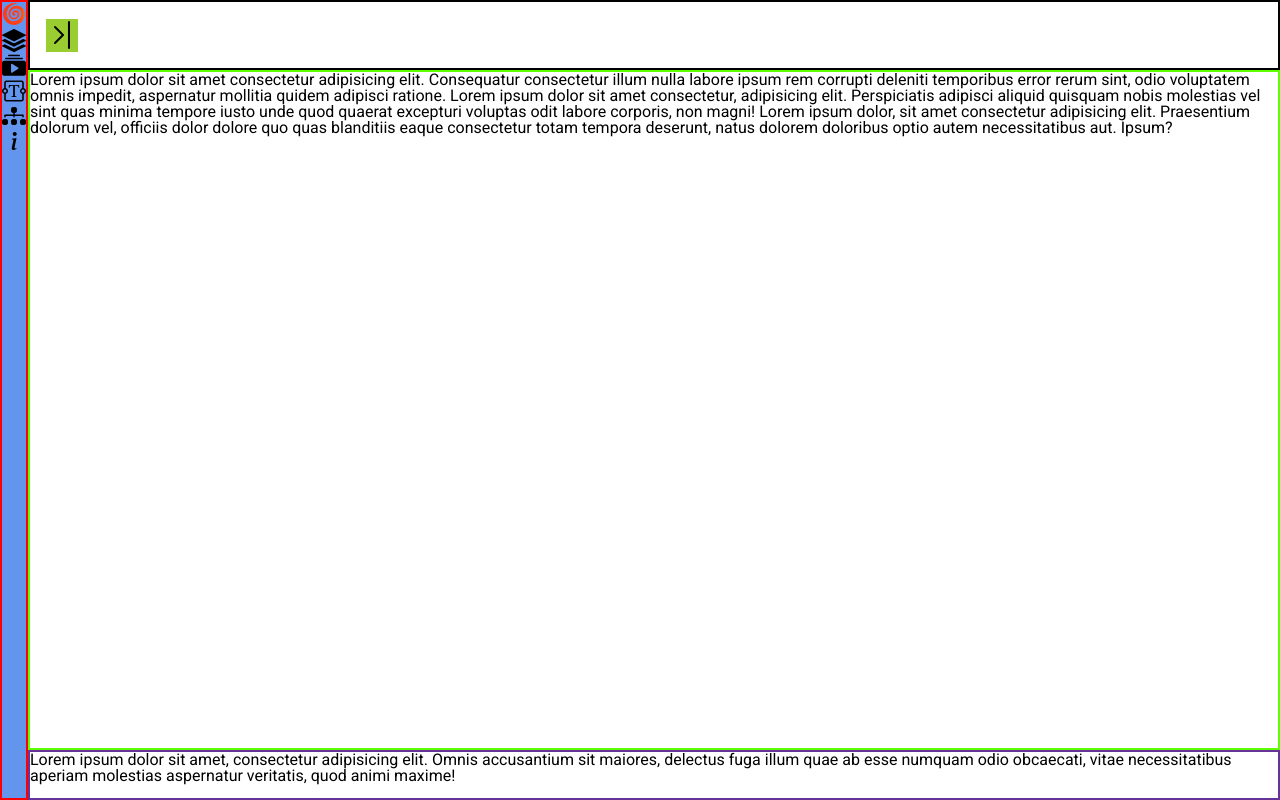
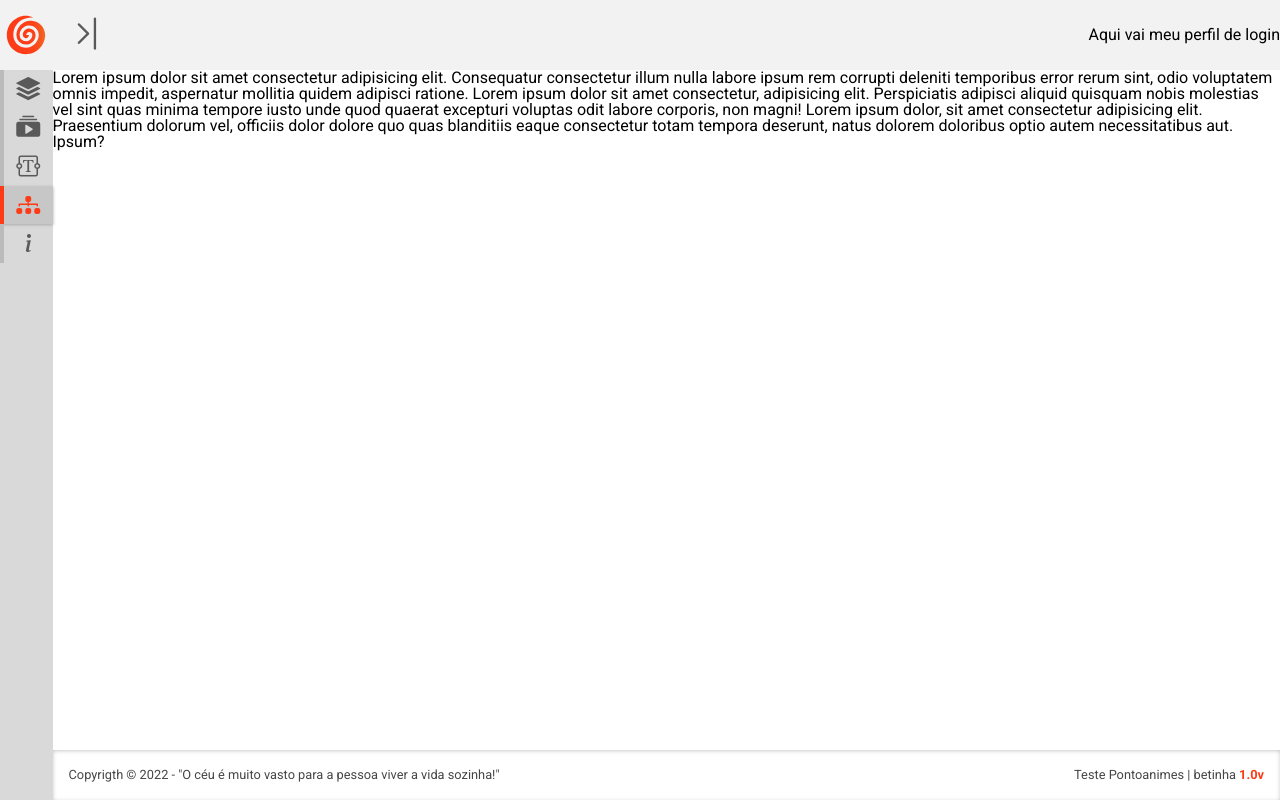
Before and after one commit to anthonibs/ponto-anime, a website: page assets/pages/dashboard-admin/index.html in a window 1280 px wide. Both pictures are taken after a click on the element 195 px from the left and 35 px from the top of the page. Drawn offline with nearby package versions, Linux system fonts and the light colour scheme.

Commit message:
finalizando primeira parte do painel do admin

```diff
--- a/assets/css/dashboard/dashboard.css
+++ b/assets/css/dashboard/dashboard.css
@@ -13,11 +13,12 @@
     grid-template-rows: 70px 1fr 50px;
 }
 
-.dashboard__header{
+.dashboard__header {
     display: flex;
     align-items: center;
-    border: 2px solid black;
+    justify-content: space-between;
     grid-column: span 3;
+    background-color: #f2f2f2;
 }
 
 .dashboard__aside {
@@ -25,35 +26,156 @@
     height: 100vh;
     grid-column: 1;
     grid-row: 1/4;
-    border: 2px solid red;
-    background-color: cornflowerblue;
+    background-color: #D9D9D9;
 }
 
 .dashboard__main {
     grid-column: span 3;
-    border: 2px solid rgb(94, 255, 0);
 }
 
 .dashboard__footer {
     grid-column: span 3;
-    border: 2px solid rebeccapurple;
 }
 
 /* separar por arquivo */
-.menu-icone {
+.btn__menu-aside {
     display: flex;
     justify-content: center;
     align-items: center;
-    background-color: yellowgreen;
     cursor: pointer;
     margin-left: 1rem;
-    font-size: 2rem;
+    font-size: 2.3rem;
+    color: #595959;
 }
 
-.aside__menu-admin--hide {
-    display: none;
+.btn__menu-aside:hover {
+    color: var(--dark-orange);
 }
 
 .dashboard__menu .bi {
     font-size: 1.5rem;
 }
+
+.dashboard__logo {
+    display: flex;
+    align-items: center;
+    height: 70px;
+    background-color: #f2f2f2;
+}
+
+.dashboard__logo-img {
+    display: block;
+    height: 75%;
+    margin: 0 auto;
+    padding: .325rem;
+}
+
+.dashboard__research {
+    display: flex;
+    align-items: center;
+    padding: .325rem;
+    background-color: #c7c7c7;
+}
+
+.dashboard__research .bi-search {
+    font-size: .9rem;
+    padding: .225rem;
+    color: #595959;
+    cursor: pointer;
+}
+
+.dashboard__research .bi-search:hover {
+    color: var(--dark-orange);
+}
+
+.dashboard__search {
+    padding: .125rem;
+    outline: none;
+    border: 1px solid #acacac;
+    border-radius: .125rem;
+    color: #595959;
+}
+
+
+
+.dashboard__items {
+    border-left: 4px solid #bbbbbb;
+}
+
+.dashboard__items:active,
+.dashboard__items.active {
+    border-left: 4px solid var(--dark-orange);
+    background-color: #c7c7c7;
+    box-shadow: 0 1px 3px 0px #aaaaaa;
+    transition: all .15s ease-in-out;
+}
+
+.dashboard__items:active>.dashboard__link,
+.dashboard__items.active>.dashboard__link {
+    color: var(--dark-orange);
+    transition: all .15s ease-in-out;
+}
+
+.dashboard__link {
+    display: flex;
+    align-items: center;
+    justify-content: stretch;
+    padding: .425rem;
+    color: #595959;
+    transition: all .15s ease-in-out;
+}
+
+.dashboard__items:hover:not(.active),
+.dashboard__link:hover {
+    color: #979797;
+    background-color: #d4d4d4;
+    border-left: 4px solid #a3a3a3;
+    transition: all .15s ease-in-out;
+    box-shadow: 0 1px 3px 0px #aaaaaa9c;
+}
+
+.dashboard__link:hover {
+    border-left: 0px solid #ff000000;
+}
+
+.dashboard__items:active:not(.active) {
+    border-left: 4px solid var(--dark-orange);
+}
+
+
+.aside__menu-admin {
+    margin-left: .5rem;
+}
+
+.dashboard__footer-container {
+    display: flex;
+    justify-content: space-between;
+    align-items: center;
+    padding: 0 1rem;
+    font-size: .8rem;
+    color: #464646;
+    width: 100%;
+    height: 100%;
+    -webkit-box-shadow: inset 0px 1px 5px -1px rgba(0, 0, 0, .3);
+    box-shadow: inset 0px 1px 5px -1px rgba(0, 0, 0, .3);
+}
+
+.dashboard__version {
+    color: var(--dark-orange);
+    font-weight: bold;
+}
+
+.dashboard__version:hover {
+    color: #858585;
+    cursor: pointer;
+}
+
+
+/* COMPONENTES MODIFICADORES */
+.justify__center {
+    justify-content: center;
+}
+
+.disabled-display {
+    display: none;
+}
--- a/assets/js/aside-bars.js
+++ b/assets/js/aside-bars.js
@@ -1,19 +1,37 @@
-const btnAbrir = document.querySelector('.menu-icone')
+const btnOpenSide = document.querySelector('.btn__menu-aside')
 const menu = document.querySelectorAll('.aside__menu-admin')
-const menuBi = document.querySelector('.menu-icone .bi')
+const changeIcon = document.querySelector('.btn__menu-aside .bi')
+const changeLogo = document.querySelector('.dashboard__logo-img')
+const dashboardSearch = document.querySelector('.dashboard__research')
+const dashboardLink = document.querySelectorAll('.dashboard__link')
 
+for (let i = 0; i < menu.length; i++) {
+    btnOpenSide.addEventListener('click', function () {
+        menu[i].classList.toggle('disabled-display')
 
-for (let i = 0; menu.length > i; i++) {
-    btnAbrir.addEventListener('click', function () {
-        menu[i].classList.toggle('aside__menu-admin--hide')
+        function changeAttrClass(first, second) {
+            changeIcon.getAttribute('class', first )
+            changeIcon.setAttribute('class', second)
+        }
 
-        if (menuBi.getAttribute('class') == 'bi bi-chevron-bar-left') {
-            menuBi.getAttribute('class', 'bi bi-chevron-bar-left')
-            menuBi.setAttribute('class', 'bi bi-chevron-bar-right')
+        function changeAttrSrc(first, second) {
+            changeLogo.getAttribute('src', first )
+            changeLogo.setAttribute('src', second)
+        }
 
-        } else if (menuBi.getAttribute('class') == 'bi bi-chevron-bar-right') {
-            menuBi.getAttribute('class', 'bi bi-chevron-bar-right')
-            menuBi.setAttribute('class', 'bi bi-chevron-bar-left')
+        if (changeIcon.getAttribute('class') == 'bi bi-chevron-bar-left') {
+            changeAttrClass('bi bi-chevron-bar-left', 'bi bi-chevron-bar-right')
+            changeAttrSrc('/assets/images/logo-ponto-animes-admin-01.svg', '/assets/images/logo-ponto-animes-admin-02.svg')
+
+            dashboardSearch.classList.add('disabled-display')
+            dashboardLink[i].classList.toggle('justify__center')
+
+        } else if (changeIcon.getAttribute('class') == 'bi bi-chevron-bar-right') {
+            changeAttrClass('bi bi-chevron-bar-right', 'bi bi-chevron-bar-left')
+            changeAttrSrc('/assets/images/logo-ponto-animes-admin-02.svg', '/assets/images/logo-ponto-animes-admin-01.svg')
+
+            dashboardSearch.classList.remove('disabled-display')
+            dashboardLink[i].classList.toggle('justify__center')
         }
 
     })
--- a/assets/pages/dashboard-admin/index.html
+++ b/assets/pages/dashboard-admin/index.html
@@ -26,71 +26,65 @@
 
 <body class="dashboard__grid">
     <header class="dashboard__header">
-        <div class="menu-icone">
-            <!-- <i class="bi bi-list"></i> -->
-            <!-- <i class="bi bi-grid-3x3-gap-fill"></i> -->
-            <!-- <i class="bi bi-grid-3x3-gap"></i> -->
-            <!-- <i class="bi bi-grid"></i> -->
+        <div class="btn__menu-aside">
             <i class="bi bi-chevron-bar-left"></i>
-            <!-- <i class="bi bi-chevron-bar-right"></i> -->
-            <!-- <i class="bi bi-three-dots-vertical"></i> -->
-            <!-- <i class="bi bi-three-dots"></i> -->
+        </div>
+
+        <div>
+            Aqui vai meu perfil de login
         </div>
     </header>
 
     <aside class="dashboard__aside">
-        <img src="/assets/images/logo-ponto-animes-admin-02.svg" alt="Logo Pontoanimes">
+        <div class="dashboard__logo">
+            <img class="dashboard__logo-img" src="/assets/images/logo-ponto-animes-admin-01.svg" alt="Logo Pontoanimes">
+        </div>
 
         <nav class="dashboard__nav">
+            <div class="dashboard__research disabled-display">
+                <span class="">
+                    <i class="bi bi-search"></i>
+                </span>
+                <input type="search" class="dashboard__search" placeholder="pesquisa">
+            </div>
+
             <ul class="dashboard__menu">
                 <li class="dashboard__items">
-                    <!-- <i class="bi bi-grid-1x2-fill"></i> -->
-                    <!-- <i class="bi bi-layers-fill"></i> -->
-                    <!-- <i class="bi bi-pie-chart-fill"></i> -->
-                    <!-- <i class="bi bi-ui-checks-grid"></i> -->
-                    <!-- <i class="bi bi-speedometer2"></i> -->
+                    <a href="#" class="dashboard__link">
                         <i class="bi bi-stack"></i>
-                    <!-- <i class="bi bi-speedometer"></i> -->
-                    <!-- <i class="bi bi-grid-fill"></i> -->
                         <span class="aside__menu-admin">Painel de Controle</span>
+                    </a>
                 </li>
                 <li class="dashboard__items">
+                    <a href="#" class="dashboard__link">
                         <i class="bi bi-collection-play-fill"></i>
-                    <!-- <i class="bi bi-film"></i> -->
-                    <!-- <i class="bi bi-collection-play"></i> -->
-                    <!-- <i class="bi bi-view-list"></i> -->
                         <span class="aside__menu-admin">Lista de Animes</span>
+                    </a>
                 </li>
                 <li class="dashboard__items">
-                    <!-- <i class="bi bi-blockquote-right"></i> -->
-                    <!-- <i class="bi bi-file-font"></i> -->
-                    <!-- <i class="bi bi-file-font-fill"></i> -->
-                    <!-- <i class="bi bi-list-nested"></i> -->
+                    <a href="#" class="dashboard__link">
                         <i class="bi bi-textarea-t"></i>
                         <span class="aside__menu-admin">Blog</span>
+                    </a>
+                </li>
+                <li class="dashboard__items active">
+                    <a href="#" class="dashboard__link">
+                        <i class="bi bi-diagram-3-fill"></i>
+                        <span class="aside__menu-admin">Usuários</span>
+                    </a>
                 </li>
                 <li class="dashboard__items">
-                    <i class="bi bi-diagram-3-fill"></i>
-                    <!-- <i class="bi bi-person-lines-fill"></i> -->
-                    <!-- <i class="bi bi-people-fill"></i> -->
-                    <span class="aside__menu-admin">Usuários</span>
-                </li>
-                <li class="dashboard__items">
-                    <!-- <i class="bi bi-info-square-fill"></i> -->
-                    <!-- <i class="bi bi-question-octagon"></i> -->
-                    <!-- <i class="bi bi-question-circle-fill"></i> -->
-                    <!-- <i class="bi bi-info-square"></i> -->
-                    <!-- <i class="bi bi-info-circle-fill"></i> -->
+                    <a href="#" class="dashboard__link">
                         <i class="bi bi-info-lg"></i>
-                    <!-- <i class="bi bi-info-circle"></i> -->
                         <span class="aside__menu-admin">Informações</span>
+                    </a>
                 </li>
             </ul>
         </nav>
     </aside>
 
     <main class="dashboard__main">
-        <div class="rea">
+        <div>
             Lorem ipsum dolor sit amet consectetur adipisicing elit. Consequatur consectetur illum nulla labore ipsum
             rem corrupti deleniti temporibus error rerum sint, odio voluptatem omnis impedit, aspernatur mollitia quidem
             adipisci ratione.
@@ -103,11 +97,19 @@
         </div>
     </main>
 
+    <footer class="dashboard__footer">
+        <fieldset class="dashboard__footer-container">
+            <div class="dashboard__footer-copyrigth">
+                Copyrigth &copy; 2022 - "O céu é muito vasto para a pessoa viver a vida sozinha!"
+            </div>
 
-    <footer class="dashboard__footer">
-        Lorem ipsum dolor sit amet, consectetur adipisicing elit. Omnis accusantium sit maiores, delectus fuga illum
-        quae ab esse numquam odio obcaecati, vitae necessitatibus aperiam molestias aspernatur veritatis, quod animi
-        maxime!
+            <div class="dashboard__footer-version">
+                Teste Pontoanimes | betinha
+                <a href="#" target="_blank">
+                    <span class="dashboard__version">1.0v</span>
+                </a>
+            </div>
+        </fieldset>
     </footer>
 </body>
 
```
Lines whose indentation alone changed are shown as unchanged.
